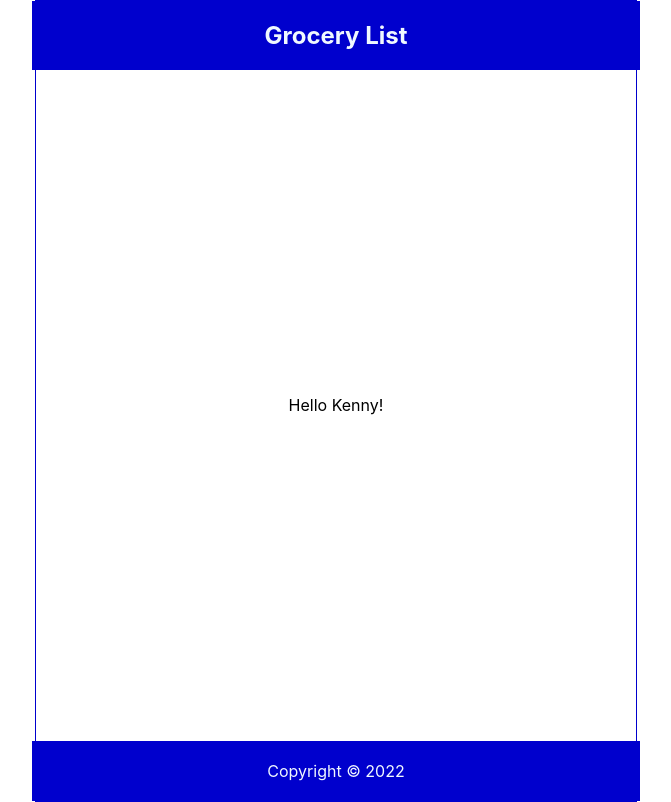
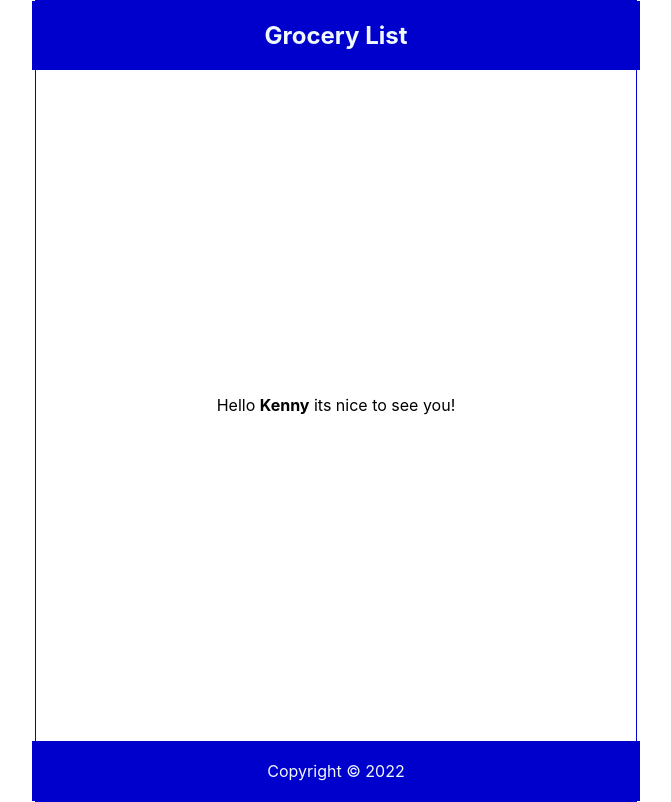
Before and after one commit to asconaga/tut01, a React (Create React App) app: page / in a window 1280 px wide. Shown: the whole page, without its empty margins (304-975 px from the left). Built offline with nearby package versions, Linux system fonts and the light colour scheme.

Commit message:
minor change

```diff
--- a/src/Main.js
+++ b/src/Main.js
@@ -5,7 +5,7 @@ const Main = () => {
 
     return (
         <main>
-        <p> Hello {name}!</p>
+            <p> Hello <b>{name}</b> its nice to see you!</p>
         </main>
     )
 }
```
